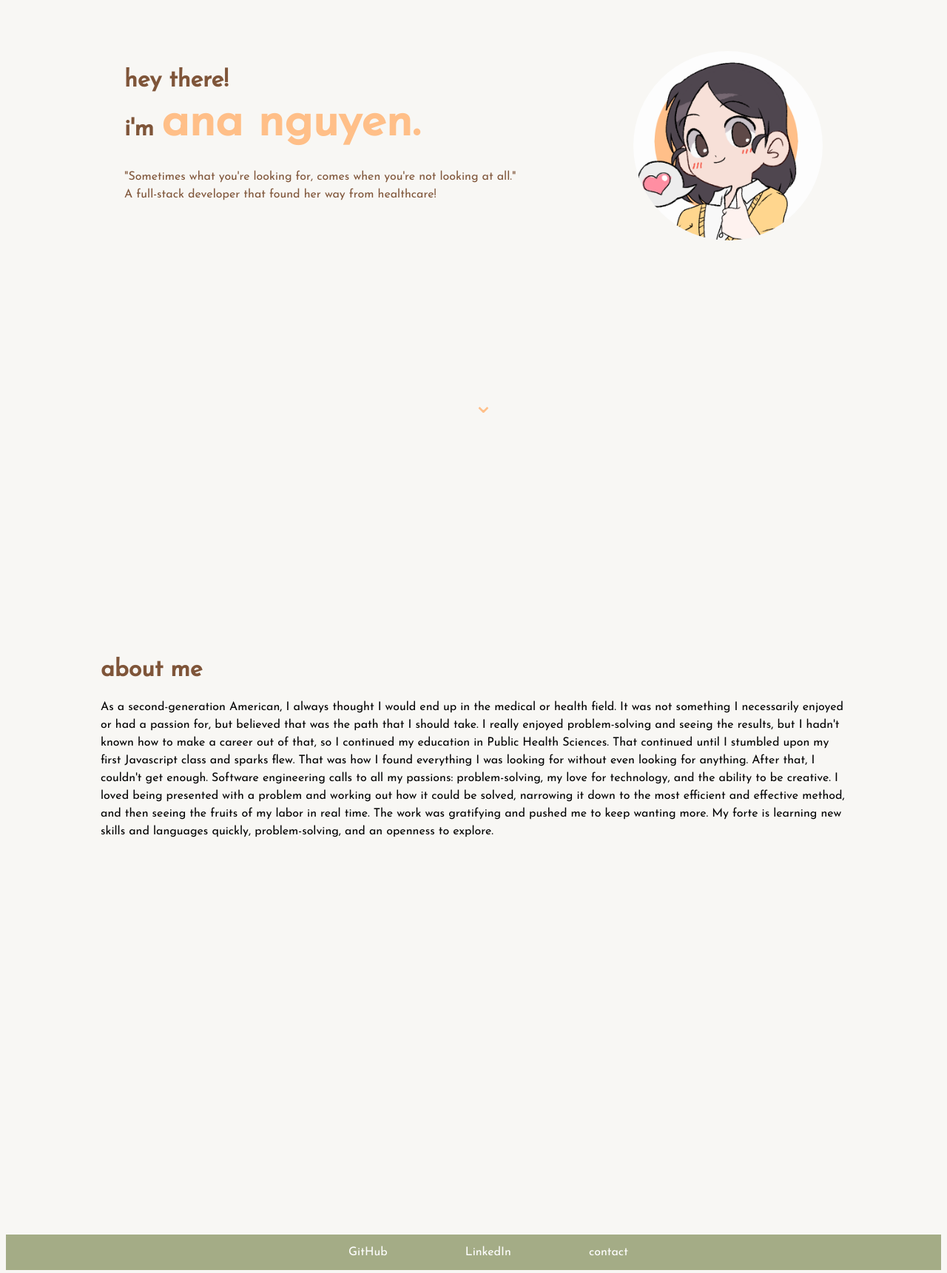
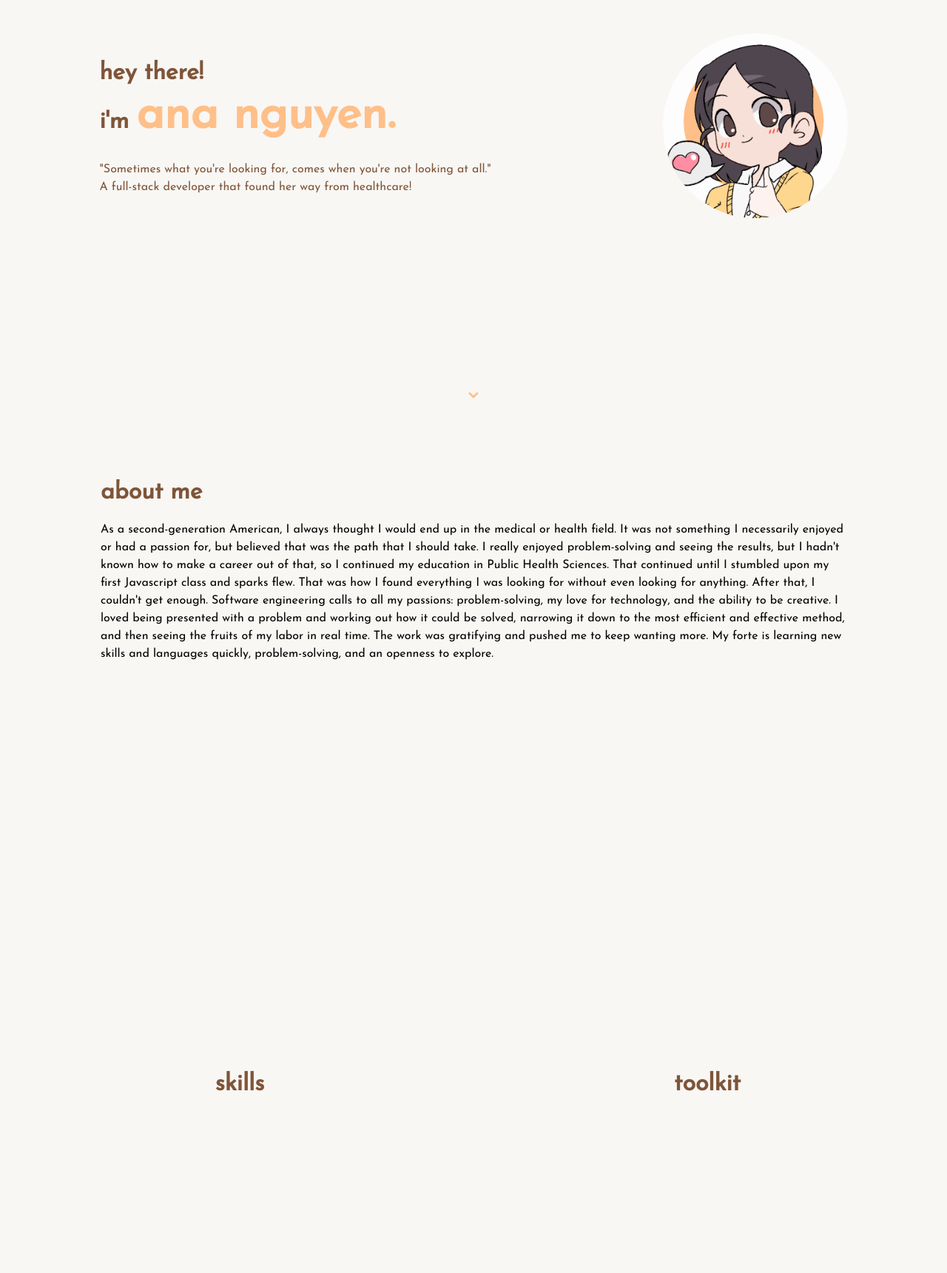
Before and after one commit to aaixn/Portfolio, a plain HTML site: page index.html in a window 1280 px wide. Shown: the part 179-1900 px from the top of the page at 74% size. Drawn offline with Linux system fonts and the light colour scheme.

Commit message:
added skills, toolkit, resume, and contact sections

```diff
--- a/css/style.css
+++ b/css/style.css
@@ -8,17 +8,26 @@ body {
     justify-content: space-between;
 }
 
+#intro {
+    height: 90%;
+    width: 100%;
+    display: flex;
+    flex-direction: column;
+    /* border: 1px solid blue; */
+}
+
 header {
     height: 100vh;
+    width: 100%;
     line-height: 1.2;
-    padding: 30vh 20vh 0 20vh;
     color: #7f5539;
-    flex-wrap: wrap;
+    /* border: 1px solid red; */
 }
 
 
 img {
-    width: 20vw;
+    width: 250px;
+    height: 250px;
     border-radius: 50%;
     float: right;
     /* border: 10px solid #a4ac86; */
@@ -64,19 +73,46 @@ footer {
     height: 2vh;
 }
 
+.page {
+    height: 100vh;
+}
+
 #about {
-    height: 100vh;
     padding: 0 10vw 0 10vw;
 }
 
 #home-arrow {
     color: #ffbf88;
-    position: relative;
-    top: 30%;
-    left: 50%;
+    text-align: center;
+    display: block;
     font-size: xx-large;
+    /* border: 1px solid rebeccapurple; */
 }
 
 #about-info {
     color: black;
 }
+
+#greeting-card {
+    margin: auto;
+    display: flex;
+    width: 80%;
+    align-items: center;
+    justify-content: space-between;
+    /* border: 1px solid green; */
+    /* border: 1px solid rosybrown; */
+}
+
+#skills-toolkit {
+    display: grid;
+    grid-template-columns: 1fr 1fr;
+    text-align: center;
+}
+
+#resume {
+    text-align: center;
+}
+
+#projects {
+    text-align: center;
+}
--- a/index.html
+++ b/index.html
@@ -25,27 +25,49 @@
         <li><a href="#" target="_blank">projects</a></li>
     </ul> -->
 
-    <header>
-        <img src="./img/download20221004163027.png">
-        <h1>hey there! <br>i'm <span>ana nguyen.</span><br></h1>
-        <p>"Sometimes what you're looking for, comes when you're not looking at all."
-            <br>A full-stack developer that found her way from healthcare!</br>
-        </p>
-        <a href="#" target="_blank" id="home-arrow">⌄</a>
+    <header class="page">
+        <div id="intro">
+                <div id="greeting-card">
+                    <div>
+                        <h1>hey there! <br>i'm <span>ana nguyen.</span><br></h1>
+                        <p>"Sometimes what you're looking for, comes when you're not looking at all."
+                            <br>A full-stack developer that found her way from healthcare!</br>
+                        </p>
+                    </div>
+                    <img src="./img/download20221004163027.png">
+                </div>
+                <a href="#" target="_blank" id="home-arrow">⌄</a>
+        </div>
+
+
     </header>
 
-    <div id="about">
+    <div class="page" id="about">
         <h1>about me</h1>
         <p id="about-info">As a second-generation American, I always thought I would end up in the medical or health field. It was not something I necessarily enjoyed or had a passion for, but believed that was the path that I should take. I really enjoyed problem-solving and seeing the results, but I hadn't known how to make a career out of that, so I continued my education in Public Health Sciences. That continued until I stumbled upon my first Javascript class and sparks flew. That was how I found everything I was looking for without even looking for anything. After that, I couldn't get enough. Software engineering calls to all my passions: problem-solving, my love for technology, and the ability to be creative. I loved being presented with a problem and working out how it could be solved, narrowing it down to the most efficient and effective method, and then seeing the fruits of my labor in real time. The work was gratifying and pushed me to keep wanting more. My forte is learning new skills and languages quickly, problem-solving, and an openness to explore. </p>
     </div>
 
+    <div class="page" id="skills-toolkit">
+        <h1>skills</h1>
+        <h1>toolkit</h1>
+    </div>
+
+    <div class="page" id="resume">
+        <h1>resume</h1>
+    </div>
+
+    <div class="page" id="projects">
+        <h1>projects</h1>
+    </div>
+
+
     <footer>
-        <ul id="footer-bar">
-            <li><a href="#" target="_blank">GitHub</a></li>
-            <!-- put linkedin button later -->
-            <li><a href="#" target="_blank">LinkedIn</a></li>
-            <li><a href="#" target="_blank">contact</a></li>
-        </ul>
+        <contact>
+            <h1>contact</h1>
+            <p>axnguyen246@gmail.com</p>
+            <p>linkedin.com/in/ana-nguyen246/</p>
+            <p>github.com/aaixn</p>
+        </contact>
     </footer>
 
 </body>
```
